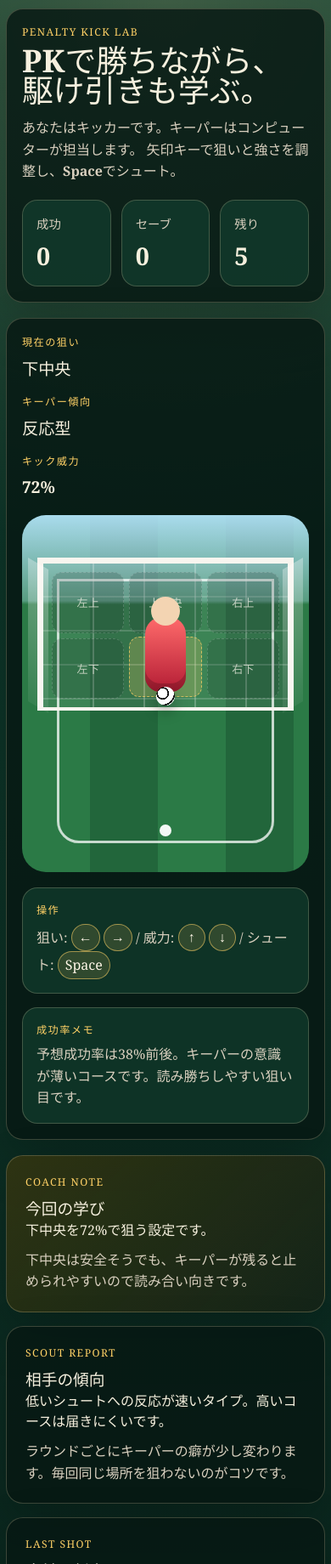
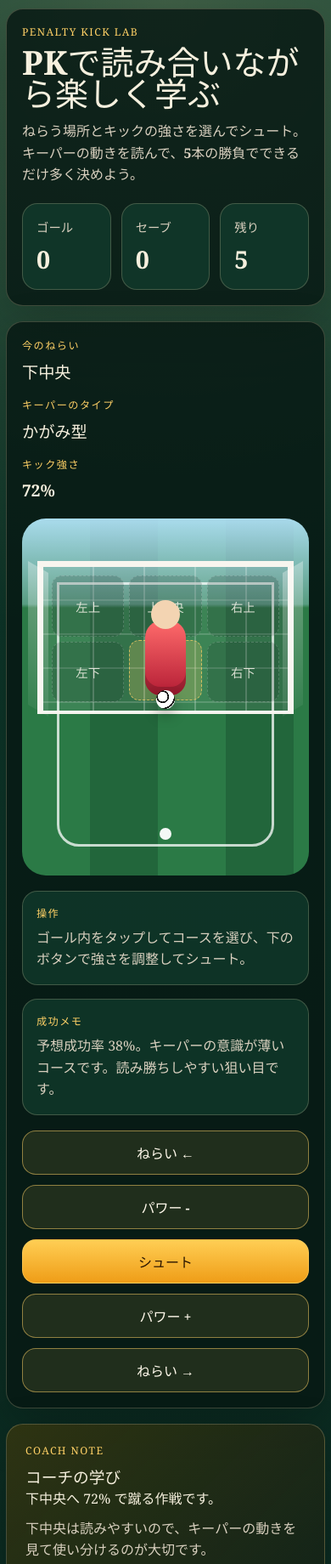
Before and after one commit to takajy9000user/mygame, a website built with Vite: page index.html in a window 390 px wide. Shown: the top 1840 px of the page at 85% size. Built offline with nearby package versions, Linux system fonts and the light colour scheme.

Commit message:
Fix Android compatibility for PK game

```diff
--- a/src/main.js
+++ b/src/main.js
@@ -7,7 +7,7 @@ const zones = [
     x: 18,
     y: 20,
     risk: 0.44,
-    learning: '左上は止めにくい反面、パワー不足だと高さが足りず読まれやすいコースです。',
+    learning: '左上は止めにくい反面、強く蹴りすぎると外れやすいコースです。',
   },
   {
     id: 'top-center',
@@ -15,7 +15,7 @@ const zones = [
     x: 50,
     y: 18,
     risk: 0.62,
-    learning: '上中央は威力が出てもキーパーの手が届きやすく、読み勝ちが重要です。',
+    learning: '上中央は迫力がありますが、力加減が難しい上級者向けです。',
   },
   {
     id: 'top-right',
@@ -23,7 +23,7 @@ const zones = [
     x: 82,
     y: 20,
     risk: 0.44,
-    learning: '右上は高得点エリア。狙いは強いですが、強く蹴りすぎると枠を外しやすくなります。',
+    learning: '右上は人気のコースです。角度は良いですが、強すぎると外れやすくなります。',
   },
   {
     id: 'bottom-left',
@@ -31,7 +31,7 @@ const zones = [
     x: 20,
     y: 66,
     risk: 0.2,
-    learning: '左下は安定しやすい定番コース。コントロール重視で成功率が伸びます。',
+    learning: '左下は安定しやすいコースです。コントロール重視で決めやすくなります。',
   },
   {
     id: 'bottom-center',
@@ -39,7 +39,7 @@ const zones = [
     x: 50,
     y: 68,
     risk: 0.5,
-    learning: '下中央は安全そうでも、キーパーが残ると止められやすいので読み合い向きです。',
+    learning: '下中央は読みやすいので、キーパーの動きを見て使い分けるのが大切です。',
   },
   {
     id: 'bottom-right',
@@ -47,25 +47,25 @@ const zones = [
     x: 80,
     y: 66,
     risk: 0.2,
-    learning: '右下は再現性の高いコース。キーパーの癖を見て逆を取るとかなり有効です。',
+    learning: '右下も安定しやすいコースです。落ち着いて狙うと成功しやすくなります。',
   },
 ]
 
 const keeperProfiles = [
   {
-    name: '反応型',
+    name: 'かがみ型',
     bias: ['bottom-left', 'bottom-right', 'top-left', 'top-right', 'bottom-center', 'top-center'],
-    hint: '低いシュートへの反応が速いタイプ。高いコースは届きにくいです。',
+    hint: '低いシュートによく反応します。高いコースは比較的空きやすいです。',
   },
   {
-    name: '読み型',
+    name: '読み勝ち型',
     bias: ['top-right', 'bottom-right', 'top-left', 'bottom-left', 'bottom-center', 'top-center'],
-    hint: 'キッカーの利き足を読むタイプ。右側へ先回りしやすい傾向があります。',
+    hint: '右側を先に読むタイプです。反対側へ打つと決まりやすくなります。',
   },
   {
-    name: '待機型',
+    name: '中央待ち型',
     bias: ['bottom-center', 'top-center', 'bottom-left', 'bottom-right', 'top-left', 'top-right'],
-    hint: '最後まで中央に残りがち。左右の隅を丁寧に狙うと崩しやすいです。',
+    hint: 'まず中央を固めます。左右の角を狙うとチャンスです。',
   },
 ]
 
@@ -88,15 +88,14 @@ app.innerHTML = `
     <section class="hero-panel">
       <div>
         <p class="eyebrow">Penalty Kick Lab</p>
-        <h1>PKで勝ちながら、駆け引きも学ぶ。</h1>
+        <h1>PKで読み合いながら楽しく学ぶ</h1>
         <p class="intro">
-          あなたはキッカーです。キーパーはコンピューターが担当します。
-          <strong>矢印キーで狙いと強さを調整し、Spaceでシュート。</strong>
+          ねらう場所とキックの強さを選んでシュート。<strong>キーパーの動きを読んで、5本の勝負でできるだけ多く決めよう。</strong>
         </p>
       </div>
       <div class="score-card">
         <div>
-          <span>成功</span>
+          <span>ゴール</span>
           <strong id="score">0</strong>
         </div>
         <div>
@@ -113,15 +112,15 @@ app.innerHTML = `
     <section class="stadium-card">
       <div class="stadium-head">
         <div>
-          <p class="label">現在の狙い</p>
+          <p class="label">今のねらい</p>
           <h2 id="aim-label">右下</h2>
         </div>
         <div>
-          <p class="label">キーパー傾向</p>
-          <h2 id="keeper-name">反応型</h2>
+          <p class="label">キーパーのタイプ</p>
+          <h2 id="keeper-name">かがみ型</h2>
         </div>
         <div>
-          <p class="label">キック威力</p>
+          <p class="label">キック強さ</p>
           <h2><span id="power-label">72</span>%</h2>
         </div>
       </div>
@@ -146,19 +145,27 @@ app.innerHTML = `
       <div class="control-row">
         <div class="control-box">
           <p class="label">操作</p>
-          <p>狙い: <kbd>←</kbd> <kbd>→</kbd> / 威力: <kbd>↑</kbd> <kbd>↓</kbd> / シュート: <kbd>Space</kbd></p>
+          <p>ゴール内をタップしてコースを選び、下のボタンで強さを調整してシュート。</p>
         </div>
         <div class="control-box">
-          <p class="label">成功率メモ</p>
-          <p id="success-note">右下は安定したコースです。キーパーが中央待ちなら特に有効です。</p>
+          <p class="label">成功メモ</p>
+          <p id="success-note">右下は安定しやすいコースです。キーパーが中央に強いときに有効です。</p>
         </div>
+      </div>
+
+      <div class="mobile-controls" aria-label="タッチ操作パネル">
+        <button id="aim-prev" class="action-button secondary" type="button">ねらい ←</button>
+        <button id="power-down" class="action-button secondary" type="button">パワー -</button>
+        <button id="shoot-button" class="action-button primary" type="button">シュート</button>
+        <button id="power-up" class="action-button secondary" type="button">パワー +</button>
+        <button id="aim-next" class="action-button secondary" type="button">ねらい →</button>
       </div>
     </section>
 
     <section class="insight-grid">
       <article class="insight-card coach-card">
         <p class="eyebrow">Coach Note</p>
-        <h3>今回の学び</h3>
+        <h3>コーチの学び</h3>
         <p id="coach-tip"></p>
         <p id="coach-detail" class="detail"></p>
       </article>
@@ -167,14 +174,14 @@ app.innerHTML = `
         <p class="eyebrow">Scout Report</p>
         <h3>相手の傾向</h3>
         <p id="keeper-hint"></p>
-        <p class="detail">ラウンドごとにキーパーの癖が少し変わります。毎回同じ場所を狙わないのがコツです。</p>
+        <p class="detail">ラウンドごとにキーパーのねらいが少し変わります。次の1本を考えながら打つのがコツです。</p>
       </article>
 
       <article class="insight-card">
         <p class="eyebrow">Last Shot</p>
-        <h3>直前の判定</h3>
-        <p id="result-text">1本目が始まる前です。まずはキーパーの傾向を読んでみましょう。</p>
-        <p id="result-detail" class="detail">高い隅は強いですが、リスクもあります。低い隅は安定しやすいです。</p>
+        <h3>前回の結果</h3>
+        <p id="result-text">1本目が始まります。まずはキーパーの傾向を読んでみましょう。</p>
+        <p id="result-detail" class="detail">高い所は止めにくいですが、リスクもあります。低い所は安定しやすいです。</p>
       </article>
     </section>
 
@@ -182,9 +189,9 @@ app.innerHTML = `
       <div class="history-head">
         <div>
           <p class="eyebrow">Round Log</p>
-          <h3>試合ログ</h3>
+          <h3>プレーログ</h3>
         </div>
-        <button id="reset-button" class="reset-button" type="button">最初からやる</button>
+        <button id="reset-button" class="reset-button" type="button">もう一度遊ぶ</button>
       </div>
       <ol id="history-list" class="history-list"></ol>
     </section>
@@ -208,6 +215,11 @@ const ballEl = document.querySelector('#ball')
 const keeperEl = document.querySelector('#keeper')
 const resetButton = document.querySelector('#reset-button')
 const zoneButtons = [...document.querySelectorAll('.zone-button')]
+const aimPrevButton = document.querySelector('#aim-prev')
+const aimNextButton = document.querySelector('#aim-next')
+const powerDownButton = document.querySelector('#power-down')
+const powerUpButton = document.querySelector('#power-up')
+const shootButton = document.querySelector('#shoot-button')
 
 function getZone(index = state.aimIndex) {
   return zones[index]
@@ -245,12 +257,14 @@ function renderHud() {
   const zone = getZone()
   const { scoreChance, biasRank } = estimateShotQuality(zone, state.power)
   const percent = Math.round(scoreChance * 100)
-  const biasText =
-    biasRank <= 1
-      ? 'キーパーが読みやすいコースです。逆を狙うと成功率が上がります。'
-      : biasRank >= 4
-        ? 'キーパーの意識が薄いコースです。読み勝ちしやすい狙い目です。'
-        : '読み合いになるコースです。威力とコースのバランスが重要です。'
+
+  let biasText = '読み合いになりやすいコースです。強さとのバランスが大切です。'
+
+  if (biasRank <= 1) {
+    biasText = 'キーパーが読みやすいコースです。反対側を狙うと成功率が上がります。'
+  } else if (biasRank >= 4) {
+    biasText = 'キーパーの意識が薄いコースです。読み勝ちしやすい狙い目です。'
+  }
 
   scoreEl.textContent = String(state.goals)
   savesEl.textContent = String(state.saves)
@@ -258,8 +272,8 @@ function renderHud() {
   aimLabelEl.textContent = zone.label
   keeperNameEl.textContent = state.keeperProfile.name
   powerLabelEl.textContent = String(state.power)
-  successNoteEl.textContent = `予想成功率は${percent}%前後。${biasText}`
-  coachTipEl.textContent = `${zone.label}を${state.power}%で狙う設定です。`
+  successNoteEl.textContent = `予想成功率 ${percent}%。${biasText}`
+  coachTipEl.textContent = `${zone.label}へ ${state.power}% で蹴る作戦です。`
   coachDetailEl.textContent = zone.learning
   keeperHintEl.textContent = state.keeperProfile.hint
 
@@ -276,8 +290,7 @@ function renderHistory() {
 
   historyListEl.innerHTML = state.history
     .map(
-      (entry) =>
-        `<li><strong>${entry.label}</strong> ${entry.outcome}。${entry.note}</li>`,
+      (entry) => `<li><strong>${entry.label}</strong> ${entry.outcome}。${entry.note}</li>`,
     )
     .join('')
 }
@@ -297,21 +310,10 @@ function chooseKeeperDive(targetZone) {
   const profile = state.keeperProfile
   const weightedChoice = Math.random()
 
-  if (weightedChoice < 0.48) {
-    return profile.bias[0]
-  }
-
-  if (weightedChoice < 0.78) {
-    return profile.bias[1]
-  }
-
-  if (weightedChoice < 0.9) {
-    return profile.bias[2]
-  }
-
-  if (weightedChoice < 0.95) {
-    return targetZone.id
-  }
+  if (weightedChoice < 0.48) return profile.bias[0]
+  if (weightedChoice < 0.78) return profile.bias[1]
+  if (weightedChoice < 0.9) return profile.bias[2]
+  if (weightedChoice < 0.95) return targetZone.id
 
   return profile.bias[Math.floor(Math.random() * profile.bias.length)]
 }
@@ -336,14 +338,15 @@ function finishMatchIfNeeded() {
     return
   }
 
-  const verdict =
-    state.goals >= 4
-      ? 'すばらしいPK職人です。キーパーの傾向を見ながら逆を取れていました。'
-      : state.goals >= 2
-        ? '読み合いはできています。次は高低の使い分けを増やすとさらに伸びます。'
-        : '今回はキーパーに読まれました。次は同じコースの連続を減らすのがコツです。'
+  let verdict = 'コースの使い分けを続けると、もっと決定率を上げられます。'
 
-  resultTextEl.textContent = `試合終了: ${state.goals} / ${state.maxShots}本成功`
+  if (state.goals >= 4) {
+    verdict = 'すばらしいPK名人です。キーパーの傾向を見ながら落ち着いて決められました。'
+  } else if (state.goals >= 2) {
+    verdict = '読み合いはできています。次は苦手なコースにも挑戦するとさらに良くなります。'
+  }
+
+  resultTextEl.textContent = `試合終了 ${state.goals} / ${state.maxShots}本成功`
   resultDetailEl.textContent = verdict
 }
 
@@ -371,24 +374,24 @@ function takeShot() {
     let note = ''
 
     if (isMiss) {
-      outcome = '枠外'
+      outcome = 'ミス'
       note =
         state.power >= 88
-          ? '強く蹴りすぎて精度が落ちました。高いコースは特に威力とのバランスが大切です。'
-          : '狙いは良かったですが、コースが甘くなりました。'
+          ? '強く蹴りすぎて外れました。高いコースでは力加減が特に大切です。'
+          : 'コースは良かったですが、少しだけずれました。'
     } else if (isGoal) {
       state.goals += 1
       note =
         biasRank >= 3
-          ? 'キーパーの意識が薄いコースを突けました。観察が得点につながっています。'
-          : '読み合いを制しました。威力とコースの組み合わせが良かったです。'
+          ? 'キーパーの逆を取れました。読み勝ちできたナイスシュートです。'
+          : '狙いと強さがかみ合いました。落ち着いて決められました。'
     } else {
       state.saves += 1
       outcome = 'セーブ'
       note =
         keeperReadsShot
-          ? 'キーパーに読まれました。同じ高さや同じ側を続けると対応されやすいです。'
-          : 'コースは悪くありませんでしたが、威力か高さを少し変える余地があります。'
+          ? 'キーパーに読まれました。次は反対のコースも試してみましょう。'
+          : 'コースは悪くありませんでしたが、相手の反応が少し上回りました。'
     }
 
     state.history.unshift({
@@ -425,8 +428,8 @@ function resetGame() {
   resetActors()
   renderHud()
   renderHistory()
-  resultTextEl.textContent = '1本目が始まる前です。まずはキーパーの傾向を読んでみましょう。'
-  resultDetailEl.textContent = '高い隅は強いですが、リスクもあります。低い隅は安定しやすいです。'
+  resultTextEl.textContent = '1本目が始まります。まずはキーパーの傾向を読んでみましょう。'
+  resultDetailEl.textContent = '高い所は止めにくいですが、リスクもあります。低い所は安定しやすいです。'
 }
 
 function updateAim(direction) {
@@ -453,7 +456,7 @@ document.addEventListener('keydown', (event) => {
   } else if (event.code === 'ArrowDown') {
     event.preventDefault()
     updatePower(-1)
-  } else if (event.code === 'Space') {
+  } else if (event.code === 'Space' || event.code === 'Enter') {
     event.preventDefault()
     takeShot()
   }
@@ -466,6 +469,11 @@ zoneButtons.forEach((button, index) => {
   })
 })
 
+aimPrevButton.addEventListener('click', () => updateAim(-1))
+aimNextButton.addEventListener('click', () => updateAim(1))
+powerDownButton.addEventListener('click', () => updatePower(-1))
+powerUpButton.addEventListener('click', () => updatePower(1))
+shootButton.addEventListener('click', takeShot)
 resetButton.addEventListener('click', resetGame)
 
 resetGame()
--- a/src/style.css
+++ b/src/style.css
@@ -23,6 +23,10 @@
   box-sizing: border-box;
 }
 
+html {
+  -webkit-text-size-adjust: 100%;
+}
+
 body {
   margin: 0;
   min-height: 100vh;
@@ -31,6 +35,11 @@ body {
 button,
 kbd {
   font: inherit;
+}
+
+button {
+  -webkit-tap-highlight-color: transparent;
+  touch-action: manipulation;
 }
 
 #app {
@@ -210,9 +219,10 @@ h1 {
 .zone-button {
   border: 1px dashed rgba(255, 255, 255, 0.18);
   background: rgba(12, 35, 28, 0.18);
-  color: rgba(255, 250, 240, 0.7);
+  color: rgba(255, 250, 240, 0.82);
   border-radius: 12px;
   cursor: pointer;
+  min-height: 56px;
   transition:
     transform 180ms ease,
     background 180ms ease,
@@ -321,6 +331,31 @@ h1 {
   line-height: 1.6;
 }
 
+.mobile-controls {
+  display: grid;
+  grid-template-columns: repeat(5, 1fr);
+  gap: 12px;
+  margin-top: 18px;
+}
+
+.action-button {
+  min-height: 56px;
+  border-radius: 16px;
+  border: 1px solid rgba(255, 209, 102, 0.5);
+  color: #fff9eb;
+  cursor: pointer;
+  font-weight: 700;
+}
+
+.action-button.secondary {
+  background: rgba(255, 209, 102, 0.1);
+}
+
+.action-button.primary {
+  background: linear-gradient(180deg, #ffce54, #ef9d17);
+  color: #2b1600;
+}
+
 kbd {
   display: inline-flex;
   align-items: center;
@@ -393,7 +428,8 @@ kbd {
   .hero-panel,
   .stadium-head,
   .control-row,
-  .insight-grid {
+  .insight-grid,
+  .mobile-controls {
     grid-template-columns: 1fr;
   }
 
@@ -411,6 +447,7 @@ kbd {
   .game-shell {
     width: min(100%, calc(100% - 14px));
     padding-top: 10px;
+    padding-bottom: 28px;
   }
 
   .hero-panel,
@@ -428,6 +465,7 @@ kbd {
 
   h1 {
     max-width: none;
+    font-size: clamp(2rem, 10vw, 3rem);
   }
 
   .pitch {
@@ -445,6 +483,11 @@ kbd {
   }
 
   .zone-button {
-    font-size: 0.82rem;
+    font-size: 0.9rem;
+    min-height: 52px;
+  }
+
+  .action-button {
+    min-height: 52px;
   }
 }
```
Also changed, not shown: index.html (+3 -2 lines).
